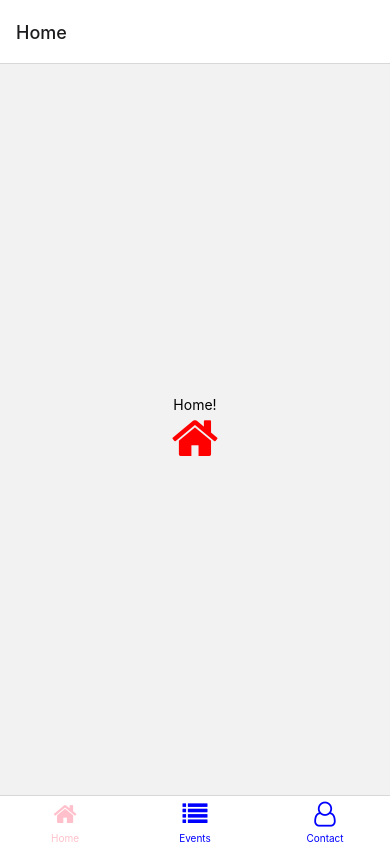
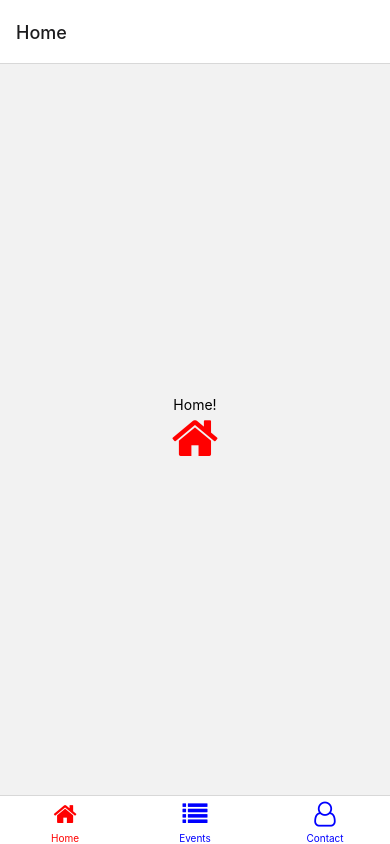
Before and after one commit to calebljl/CODE_EXP_project1, a React Native app: screen / in a window 390 px wide. Built offline with nearby package versions, Linux system fonts and the light colour scheme.

Commit message:
change to red

```diff
--- a/App.js
+++ b/App.js
@@ -29,7 +29,7 @@ export default function App() {
             // You can return any component that you like here!
             return <FontAwesome name={iconName} size={size} color={color} />;
           },
-          tabBarActiveTintColor: "pink",
+          tabBarActiveTintColor: "red",
           tabBarInactiveTintColor: "blue",
         })}
       >
```
